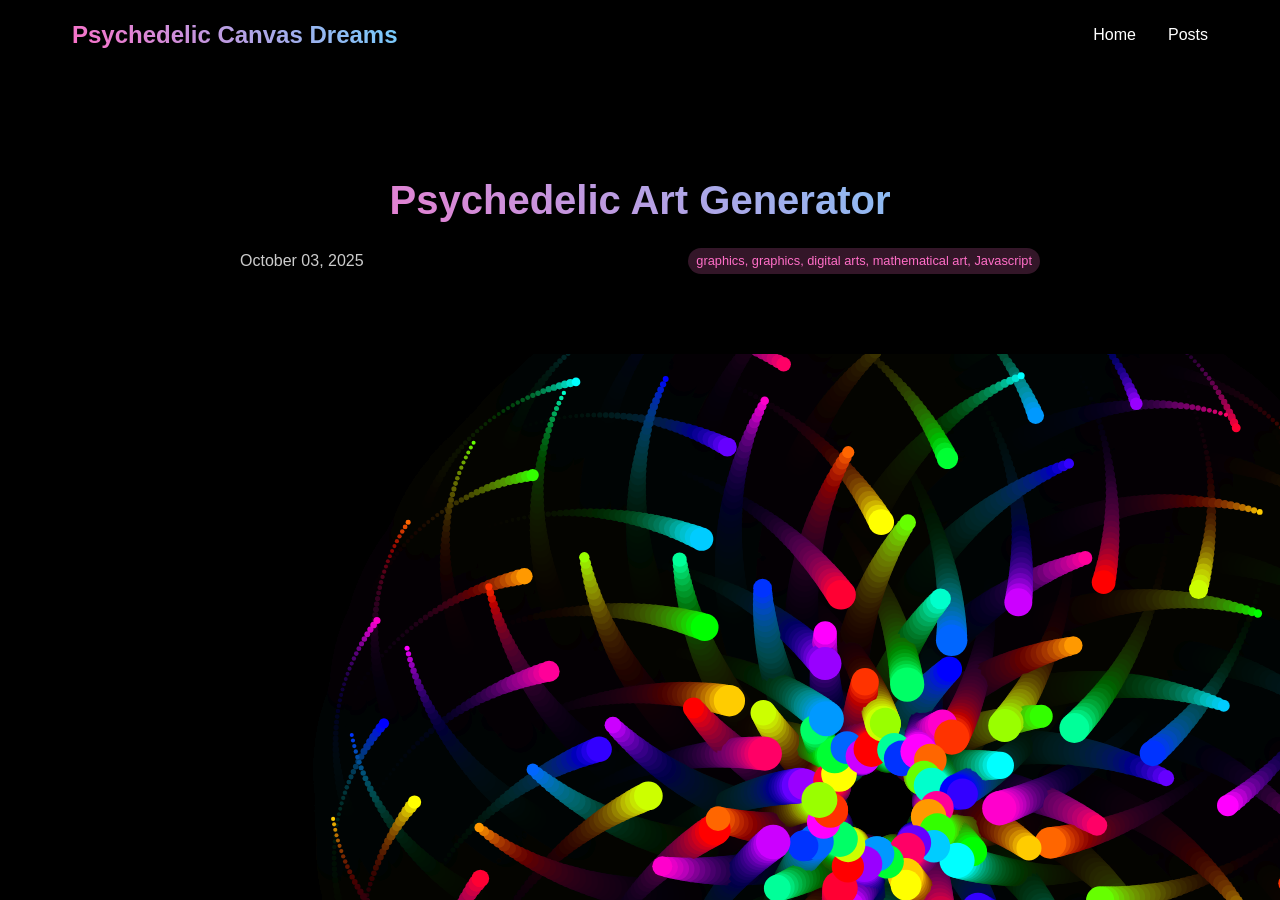
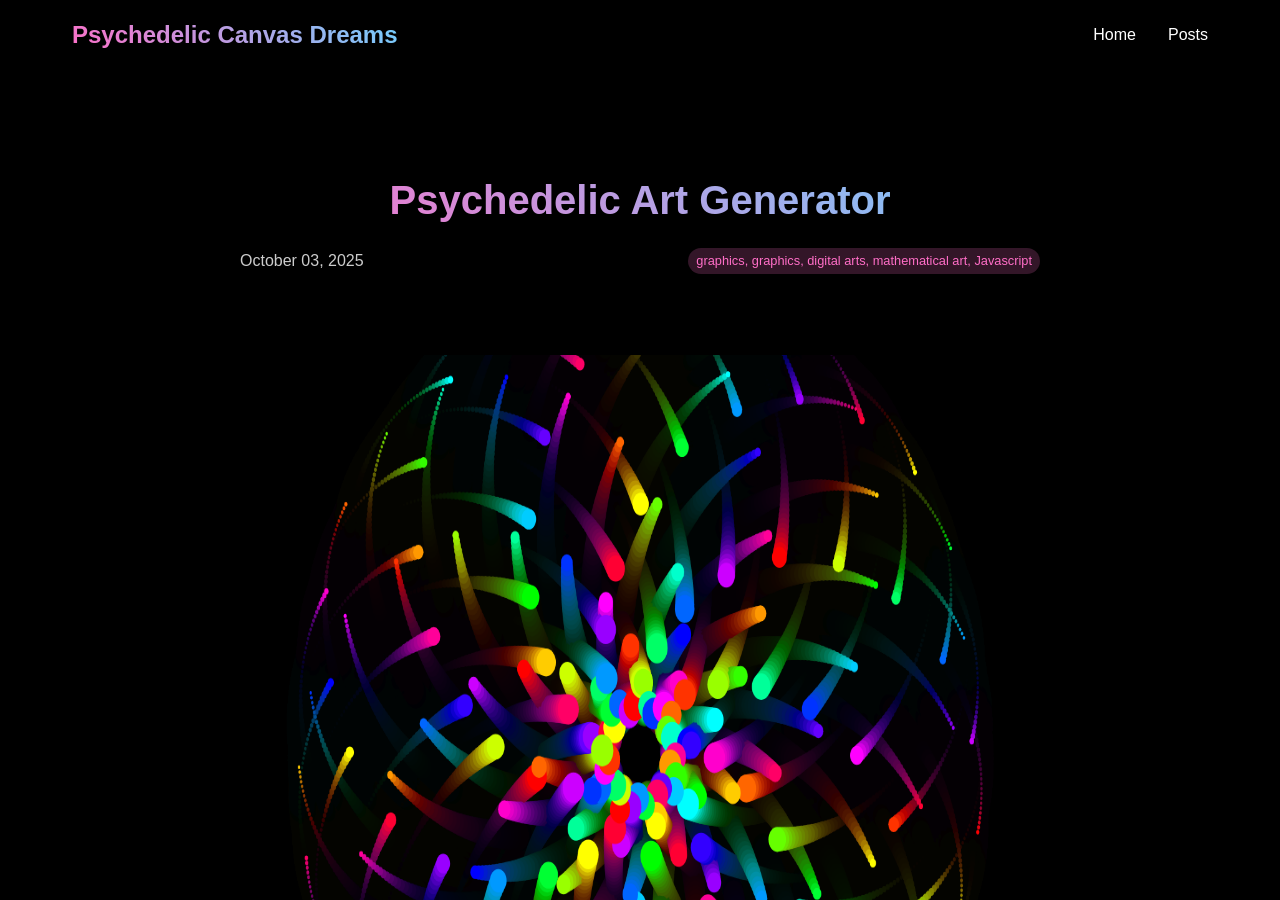
Before and after one commit to tthtlc/artdeverloper, a Jekyll site: the page built from _posts/2025-10-03-psychedelic-art2.md, in a window 1280 px wide and 900 px high. Built offline with Jekyll 4.4.1, drawn with Linux system fonts in a browser that asks for light colours.

Commit message:
Add global canvas styles with responsive sizing
Co-authored-by: htmldeveloper <htmldeveloper@gmail.com>

```diff
--- a/assets/css/style.css
+++ b/assets/css/style.css
@@ -226,6 +226,31 @@ body {
     line-height: 1.8;
 }
 
+/* Global Canvas Styles - Auto-applied to all pages */
+canvas {
+    display: block;
+    margin: 0 auto;
+    border: 1px solid black;
+}
+
+/* Desktop canvas styles */
+@media screen and (min-width: 768px) {
+    canvas {
+        width: 800px;
+        height: 800px;
+    }
+}
+
+/* Mobile canvas styles */
+@media screen and (max-width: 767px) {
+    canvas {
+        width: 90vw; /* Use 90% of viewport width */
+        height: 90vw; /* Square canvas */
+        max-width: 500px; /* Cap for larger mobile screens */
+        max-height: 500px;
+    }
+}
+
 /* Footer */
 .footer {
     background: rgba(0, 0, 0, 0.8);
```
